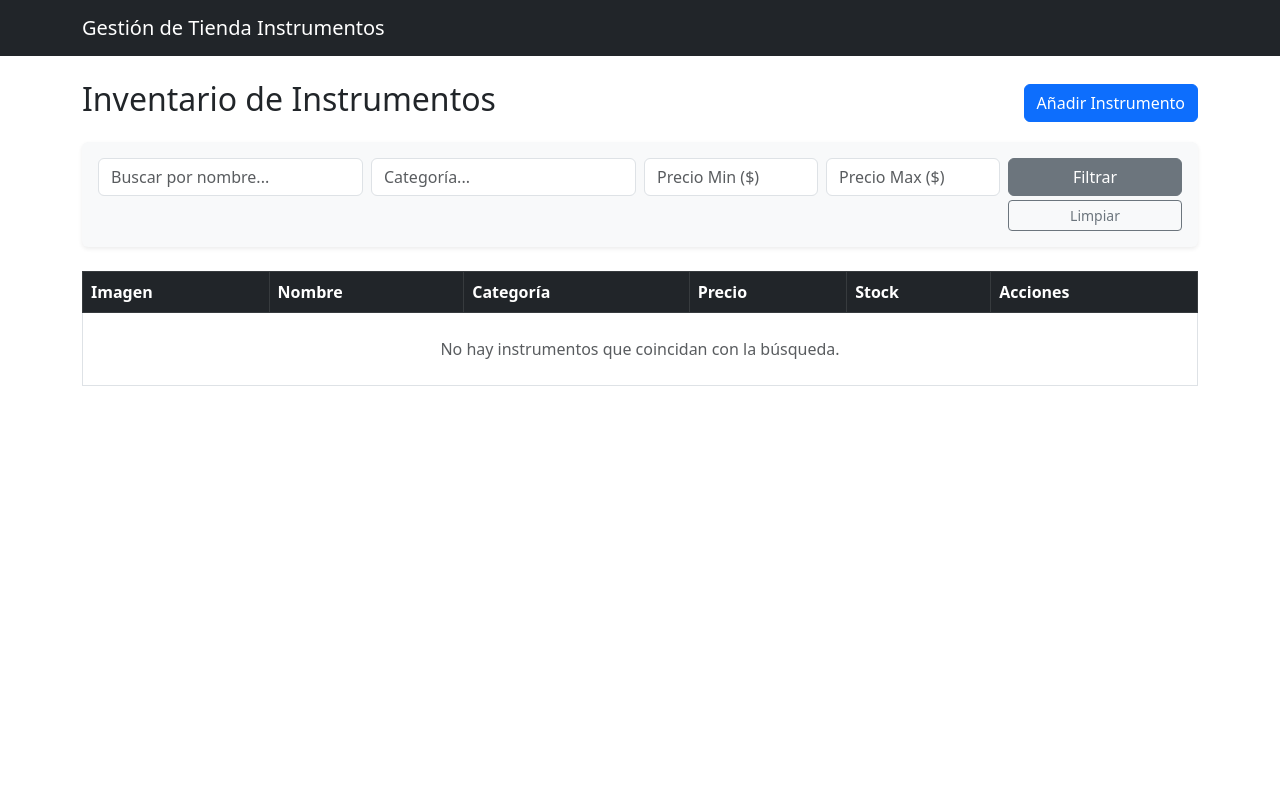
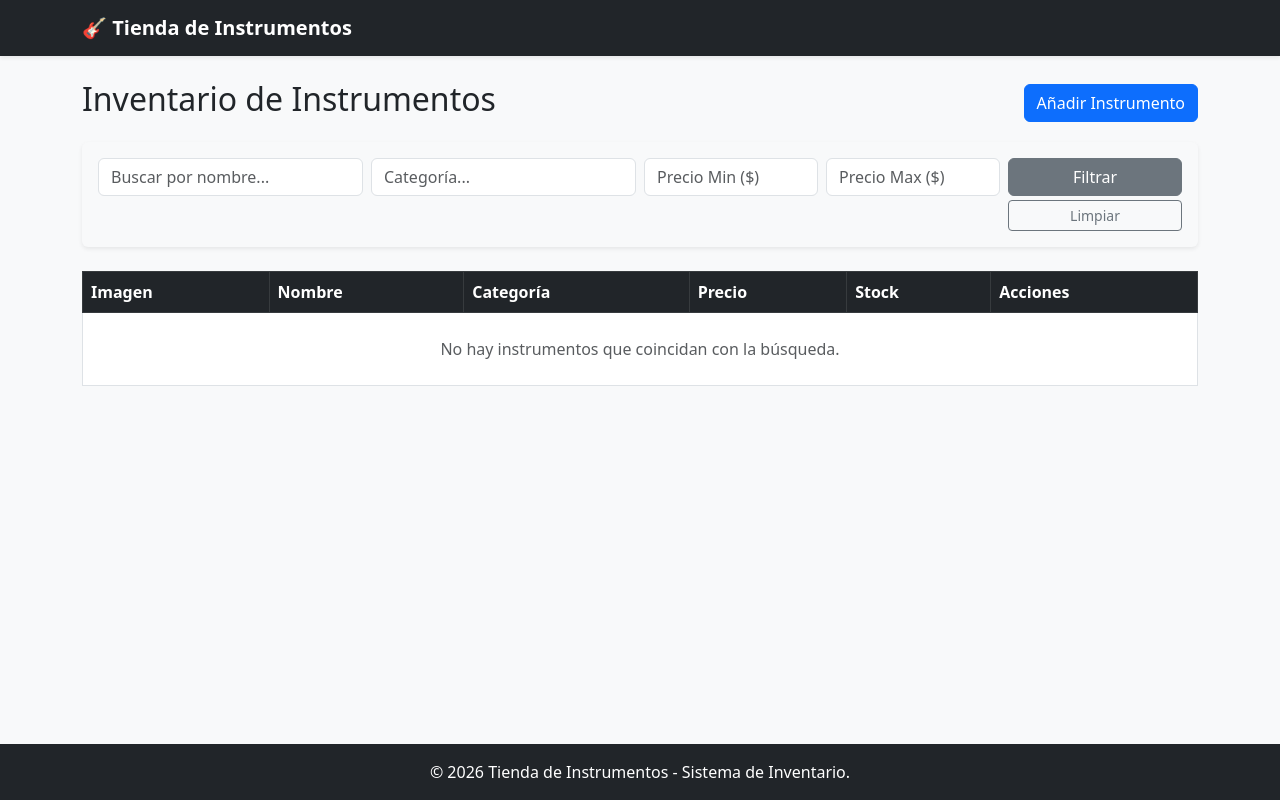
Before and after one commit to rafaelsoliz-png/tienda-instrumentos, a Flask app: page /products in a window 1280 px wide. Run offline with Flask 3, Linux system fonts and the light colour scheme; data that the repository does not hold is empty.

Commit message:
RS-09: Ajustes de interfaz con footer y navbar mejorado

```diff
--- a/templates/base.html
+++ b/templates/base.html
@@ -3,17 +3,24 @@
 <head>
     <meta charset="UTF-8">
     <meta name="viewport" content="width=device-width, initial-scale=1.0">
-    <title>Tienda Instrumentos</title>
+    <title>Tienda de Instrumentos</title>
     <link href="https://cdn.jsdelivr.net/npm/bootstrap@5.3.0/dist/css/bootstrap.min.css" rel="stylesheet">
 </head>
-<body>
-    <nav class="navbar navbar-dark bg-dark mb-4">
+<body class="d-flex flex-column min-vh-100 bg-light">
+    <nav class="navbar navbar-expand-lg navbar-dark bg-dark shadow-sm sticky-top mb-4">
         <div class="container">
-            <a class="navbar-brand" href="/products">Gestión de Tienda Instrumentos</a>
+            <a class="navbar-brand fw-bold" href="/products">🎸 Tienda de Instrumentos</a>
         </div>
     </nav>
-    <div class="container">
+
+    <div class="container flex-grow-1">
         {% block content %}{% endblock %}
     </div>
+
+    <footer class="bg-dark text-white text-center py-3 mt-5">
+        <div class="container">
+            <p class="mb-0">&copy; 2026 Tienda de Instrumentos - Sistema de Inventario.</p>
+        </div>
+    </footer>
 </body>
 </html>
```
